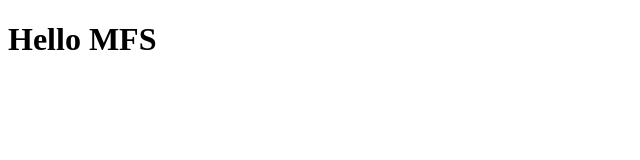
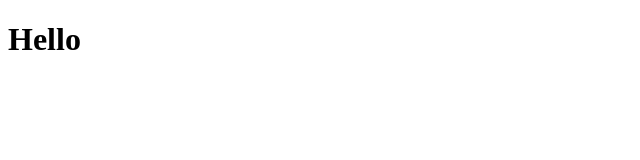
Before and after one commit to Aashish2023/Azure, a plain HTML site: page index.html in a window 1280 px wide. Shown: the whole page, without its empty margins (0-640 px from the left). Drawn offline with Linux system fonts and the light colour scheme.

Commit message:
Update index.html

```diff
--- a/index.html
+++ b/index.html
@@ -2,6 +2,6 @@
 <html lang="en">
 
 <body>
-    <h1>Hello MFS</h1>
+    <h1>Hello </h1>
 </body>
 </html>
```
